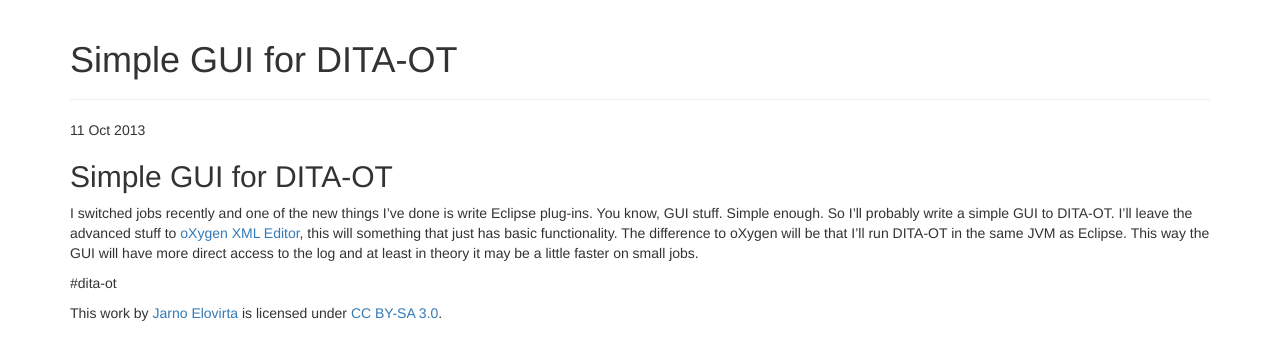
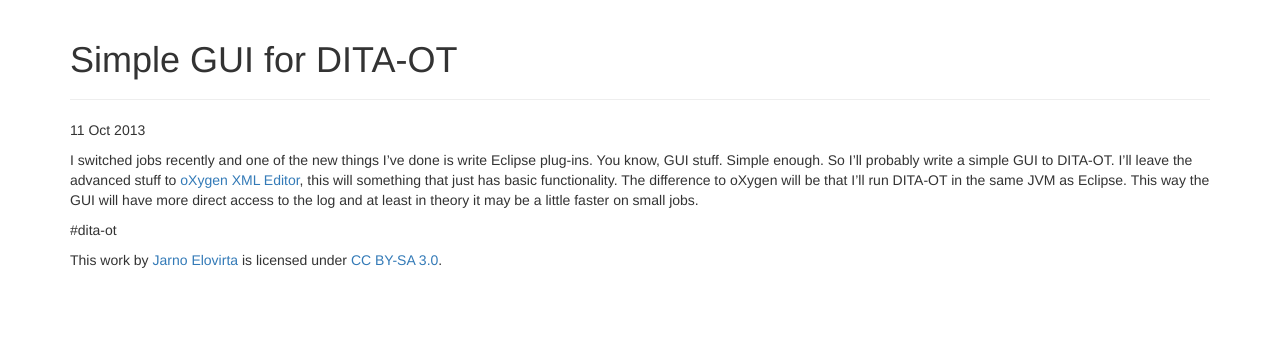
Before and after one commit to jelovirt/jelovirt.github.io, a Jekyll site: the page built from _posts/2013-10-11-simple-gui-for-dita-ot.md, in a window 1280 px wide. Shown: the top 360 px of the page. Built offline with Jekyll 4.4.1, drawn with Linux system fonts in a browser that asks for light colours; nearby versions of some CDN libraries.

Commit message:
Update 2013-10-11-simple-gui-for-dita-ot.md

```diff
--- a/_posts/2013-10-11-simple-gui-for-dita-ot.md
+++ b/_posts/2013-10-11-simple-gui-for-dita-ot.md
@@ -3,8 +3,6 @@
 title: "Simple GUI for DITA-OT"
 ---
 
-## Simple GUI for DITA-OT
-
 I switched jobs recently and one of the new things I've done is write Eclipse plug-ins. You know, GUI stuff. Simple enough. So I'll probably write a simple GUI to DITA-OT. I'll leave the advanced stuff to [oXygen XML Editor](http://oxygenxml.com/), this will something that just has basic functionality. The difference to oXygen will be that I'll run DITA-OT in the same JVM as Eclipse. This way the GUI will have more direct access to the log and at least in theory it may be a little faster on small jobs.
 
 \#dita-ot
```
